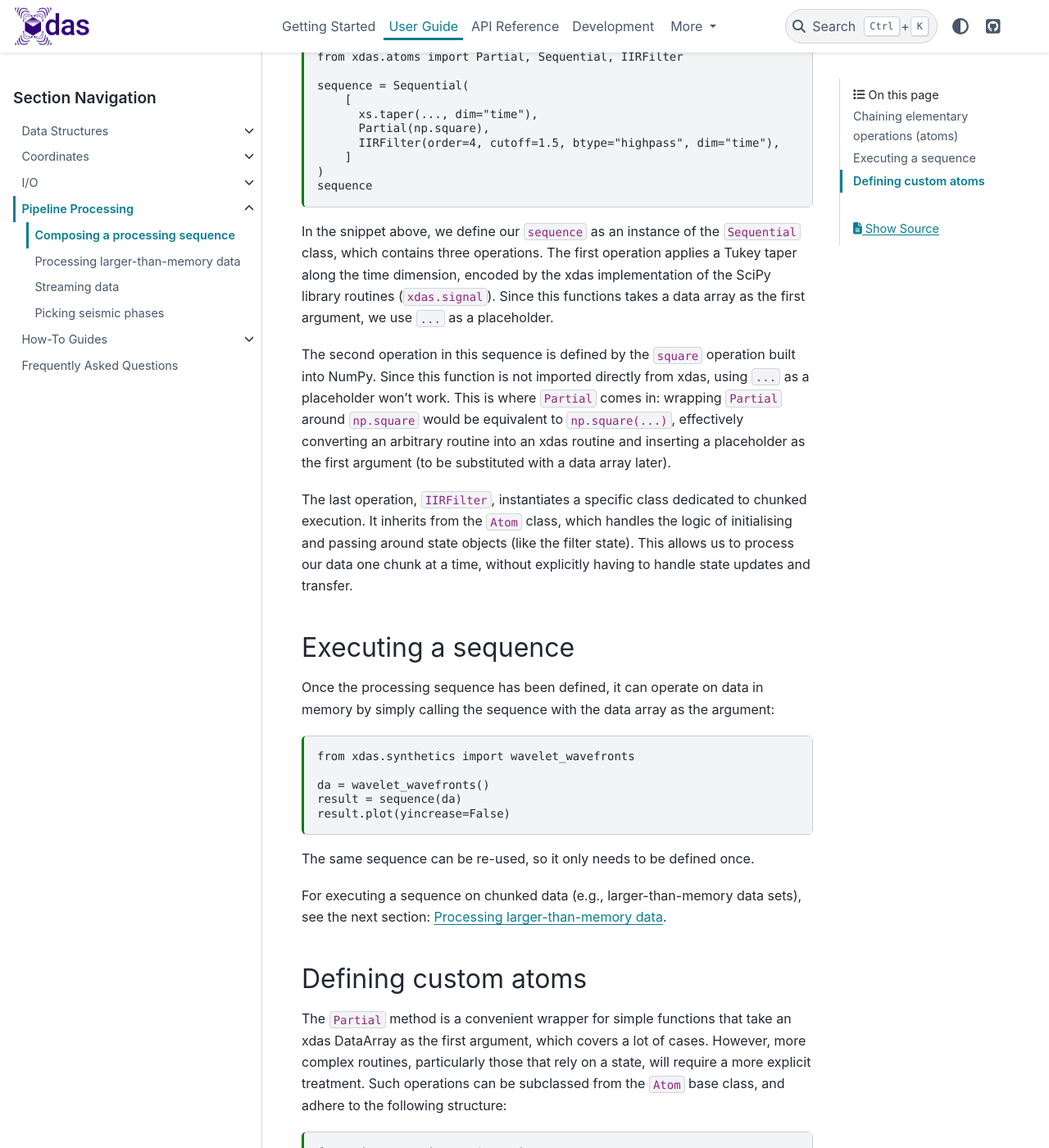
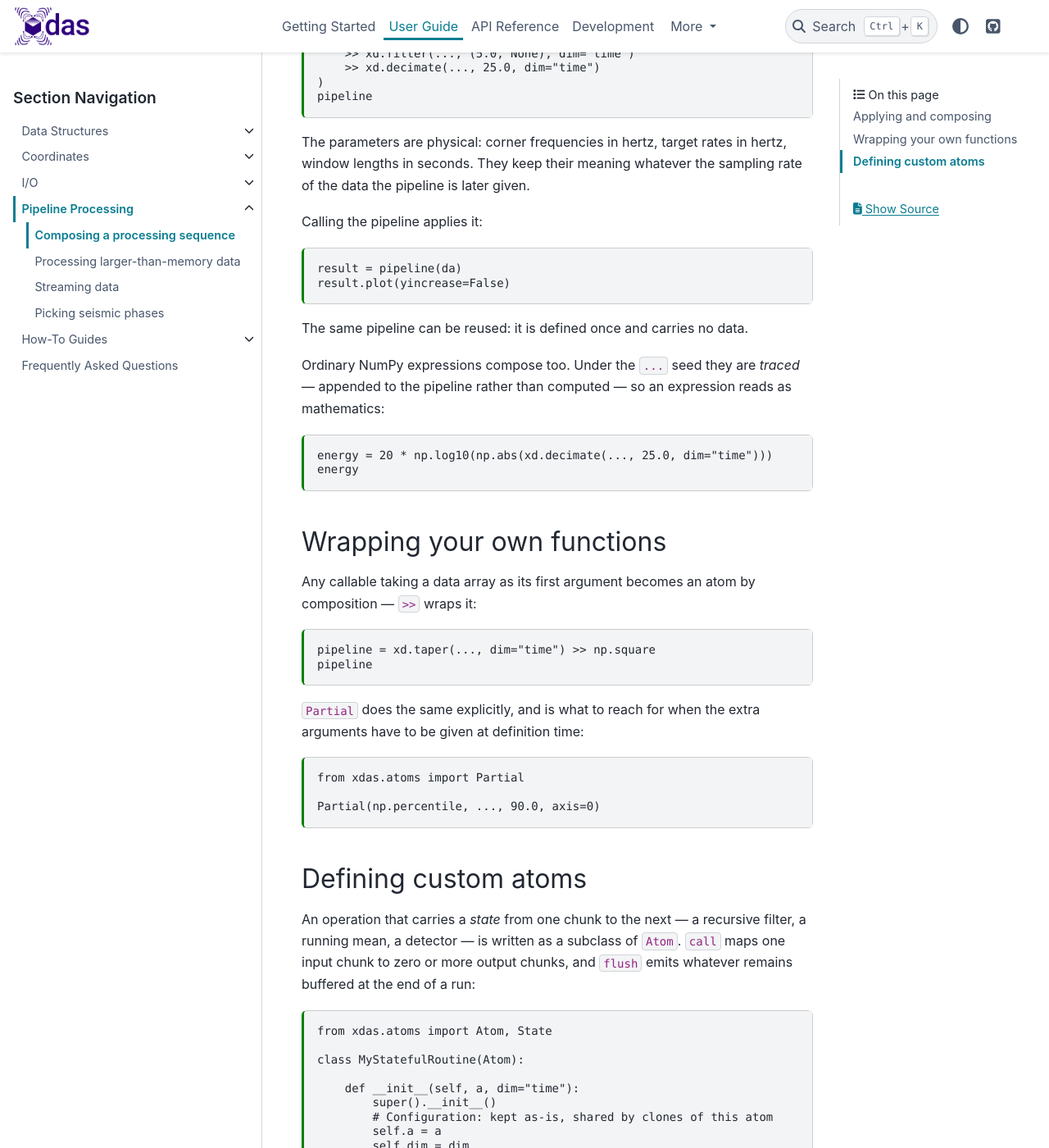
Before and after one commit to xdas-dev/xdas, a Sphinx documentation site: the page built from docs/user-guide/pipeline/atoms.md, in a window 1280 px wide and 1400 px high, scrolled down 760 px. Shown: the whole window at 82% size. Built offline with Sphinx 7.4.7 and the PyData theme 0.15.4, drawn with Linux system fonts in a browser that asks for light colours; some of the changed text lies outside the part shown.

Commit message:
the guides teach the pipeline this branch actually ships
The atoms and processing pages still taught `Sequential([...])`,
`Partial` and hand-built loader/writer pairs — correct, but no longer
what one would write. They now open on the function forms and `>>`,
on physical parameters, and on `process(source, out=...)` with the
source and sink tables, keeping the explicit form as what to reach for
when the ends need configuring.

The picking page's annotation repr predated the sample-last layout, the
obspy page duplicated `xd.stack` by hand and called the legacy engine
an alias of the new one, and the API pages were missing
`trim_overlaps`, `DataCollection.select` and the collection hooks.

````diff
--- a/docs/user-guide/pipeline/atoms.md
+++ b/docs/user-guide/pipeline/atoms.md
@@ -14,73 +14,118 @@ os.chdir("../../_data")
 
 # Composing a processing sequence
 
-The xdas library provides various routines from NumPy, SciPy, and ObsPy that have been optimized for DAS DataArray objects, and which can be incorporated in a processing pipeline. See [](processing) for an explanation of the xdas processing workflows, e.g. for bigger-than-RAM datasets. Higher-level operations (FK-filters, STA/LTA detector, etc.) can be constructed from a sequence of the elementary operations implemented in xdas. To facilitate this and other user-defined operations, xdas offers a convenient framework to create and execute a (nested) sequences of atomic operations. By using sequences, built-in and user-defined processing tasks mesh seamlessly with the optimization and IO-infrastructure that xdas offers, improving the robustness and reproducibility of complex processing pipelines.
+*Xdas* ships a processing vocabulary — filtering, resampling, integration,
+spectra, machine-learning picking — as *atoms*: elementary operations that
+compose into a pipeline. A pipeline built this way runs unchanged on an array
+in memory and, chunk by chunk, on an archive that does not fit in one (see
+[](processing.md)), which is what makes it worth defining one rather than
+calling functions in a row.
 
-## Chaining elementary operations (atoms)
+## Applying and composing
 
-There are three "flavours" declaring the atoms that can be used to compose a sequence, illustrated by the following example:
+Every atom has a function form at the top level of `xdas`. Called on data, it
+applies:
 
 ```{code-cell}
 import numpy as np
-import xdas
-import xdas.signal as xs
-from xdas.atoms import Partial, Sequential, IIRFilter
+import xdas as xd
 
-sequence = Sequential(
-    [
-      xs.taper(..., dim="time"),
-      Partial(np.square),
-      IIRFilter(order=4, cutoff=1.5, btype="highpass", dim="time"),
-    ]
-)
-sequence
+da = xd.synthetics.wavelet_wavefronts()
+xd.filter(da, (5.0, None), dim="time")
 ```
 
-In the snippet above, we define our `sequence` as an instance of the `Sequential` class, which contains three operations. The first operation applies a Tukey taper along the time dimension, encoded by the xdas implementation of the SciPy library routines (`xdas.signal`). Since this functions takes a data array as the first argument, we use `...` as a placeholder.
-
-The second operation in this sequence is defined by the `square` operation built into NumPy. Since this function is not imported directly from xdas, using `...` as a placeholder won't work. This is where `Partial` comes in: wrapping `Partial` around `np.square` would be equivalent to `np.square(...)`, effectively converting an arbitrary routine into an xdas routine and inserting a placeholder as the first argument (to be substituted with a data array later).
-
-The last operation, `IIRFilter`, instantiates a specific class dedicated to chunked execution. It inherits from the `Atom` class, which handles the logic of initialising and passing around state objects (like the filter state). This allows us to process our data one chunk at a time, without explicitly having to handle state updates and transfer.
-
-## Executing a sequence
-
-Once the processing sequence has been defined, it can operate on data in memory by simply calling the sequence with the data array as the argument:
+Called on `...` — the placeholder standing for the data to come — the same
+function returns the atom instead, and atoms compose with `>>`:
 
 ```{code-cell}
-from xdas.synthetics import wavelet_wavefronts
+pipeline = (
+    xd.taper(..., dim="time")
+    >> xd.filter(..., (5.0, None), dim="time")
+    >> xd.decimate(..., 25.0, dim="time")
+)
+pipeline
+```
 
-da = wavelet_wavefronts()
-result = sequence(da)
+The parameters are physical: corner frequencies in hertz, target rates in
+hertz, window lengths in seconds. They keep their meaning whatever the sampling
+rate of the data the pipeline is later given.
+
+Calling the pipeline applies it:
+
+```{code-cell}
+result = pipeline(da)
 result.plot(yincrease=False)
 ```
 
-The same sequence can be re-used, so it only needs to be defined once.
+The same pipeline can be reused: it is defined once and carries no data.
 
-For executing a sequence on chunked data (e.g., larger-than-memory data sets), see the next section: [](processing.md).
+Ordinary NumPy expressions compose too. Under the `...` seed they are *traced*
+— appended to the pipeline rather than computed — so an expression reads as
+mathematics:
+
+```{code-cell}
+energy = 20 * np.log10(np.abs(xd.decimate(..., 25.0, dim="time")))
+energy
+```
+
+## Wrapping your own functions
+
+Any callable taking a data array as its first argument becomes an atom by
+composition — `>>` wraps it:
+
+```{code-cell}
+pipeline = xd.taper(..., dim="time") >> np.square
+pipeline
+```
+
+`Partial` does the same explicitly, and is what to reach for when the extra
+arguments have to be given at definition time:
+
+```{code-cell}
+from xdas.atoms import Partial
+
+Partial(np.percentile, ..., 90.0, axis=0)
+```
 
 ## Defining custom atoms
 
-The `Partial` method is a convenient wrapper for simple functions that take an xdas DataArray as the first argument, which covers a lot of cases. However, more complex routines, particularly those that rely on a state, will require a more explicit treatment. Such operations can be subclassed from the `Atom` base class, and adhere to the following structure:
+An operation that carries a *state* from one chunk to the next — a recursive
+filter, a running mean, a detector — is written as a subclass of `Atom`.
+`call` maps one input chunk to zero or more output chunks, and `flush` emits
+whatever remains buffered at the end of a run:
 
 ```{code-cell}
 from xdas.atoms import Atom, State
 
 class MyStatefulRoutine(Atom):
 
-  def __init__(self, a, b, c=10):
-    super().__init__()
-    # Set class-specific parameters
-    self.a = a
-    self.b = b
-    self.c = c
-    # Define the state variable (if needed)
-    self.state = State(...)
+    def __init__(self, a, dim="time"):
+        super().__init__()
+        # Configuration: kept as-is, shared by clones of this atom
+        self.a = a
+        self.dim = dim
+        # State: reset between runs, carried across the chunks of one run
+        self.buffer = State(...)
 
-  def initialize(self, da, **kwargs):
-    # Initialize state based on DataArray ``da``
-    ...
+    def initialize(self, da, **flags):
+        # Called on the first chunk of a run, to size the state from the data
+        self.buffer = ...
 
-  def call(self, da, **kwargs):
-    # Apply routine to DataArray ``da``
-    ...
+    def call(self, da, **flags):
+        # Applied to every chunk; may return nothing, one chunk, or several
+        ...
+
+    def flush(self):
+        # Called at the end of a run: emit what is still buffered
+        return []
 ```
+
+*Xdas* handles the rest: state is carried across chunk boundaries, flushed and
+reset at every gap or sampling-rate change of the input, and `flush` is called
+at the end of the stream. {py:func}`xdas.testing.assert_chunk_invariant` checks
+that a pipeline gives the very same answer eagerly and chunk by chunk, gaps
+included — the thing worth verifying before trusting a custom atom on an
+archive.
+
+For executing a pipeline on chunked data, see the next section:
+[](processing.md).
````
Also changed, not shown: docs/api/atoms.md (+8 -3 lines), docs/api/xdas.md (+2 -0 lines), docs/user-guide/io/obspy.md (+11 -15 lines), docs/user-guide/pipeline/picking.md (+9 -13 lines), docs/user-guide/pipeline/processing.md (+95 -45 lines).
